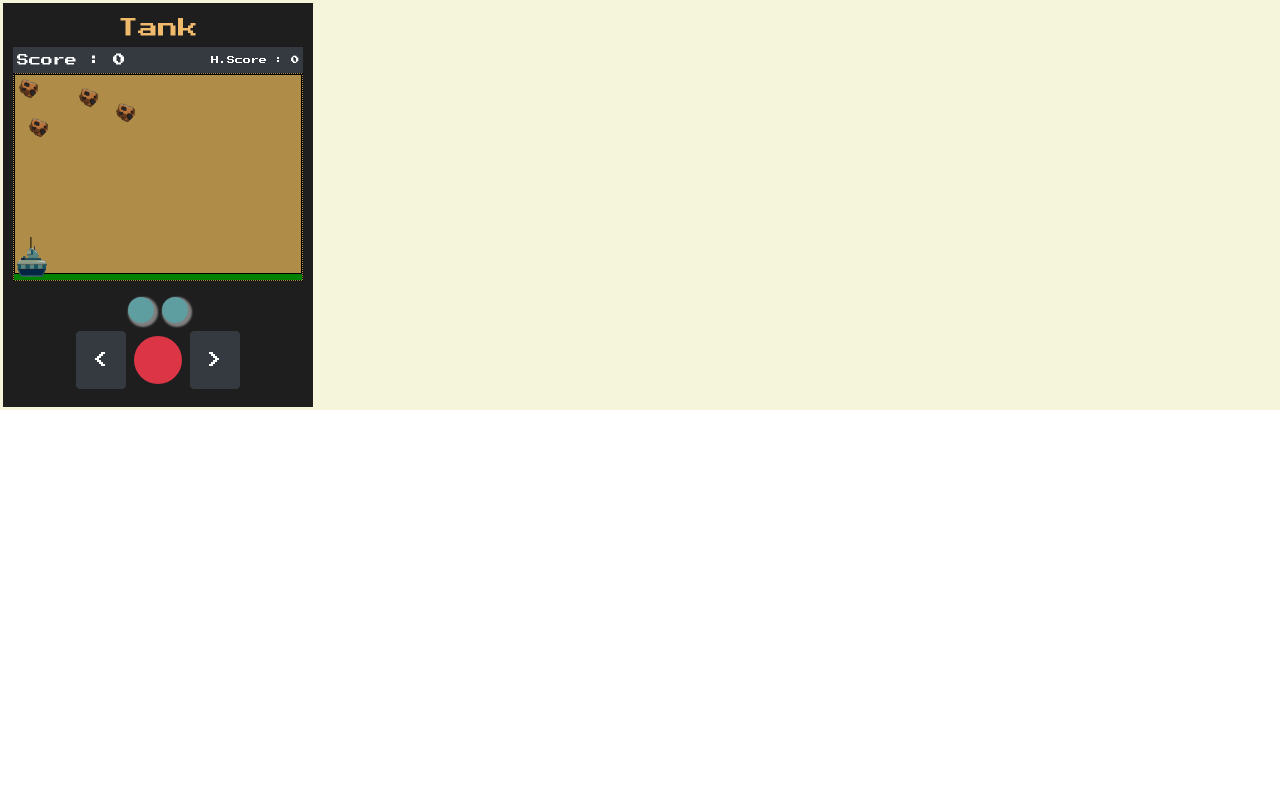
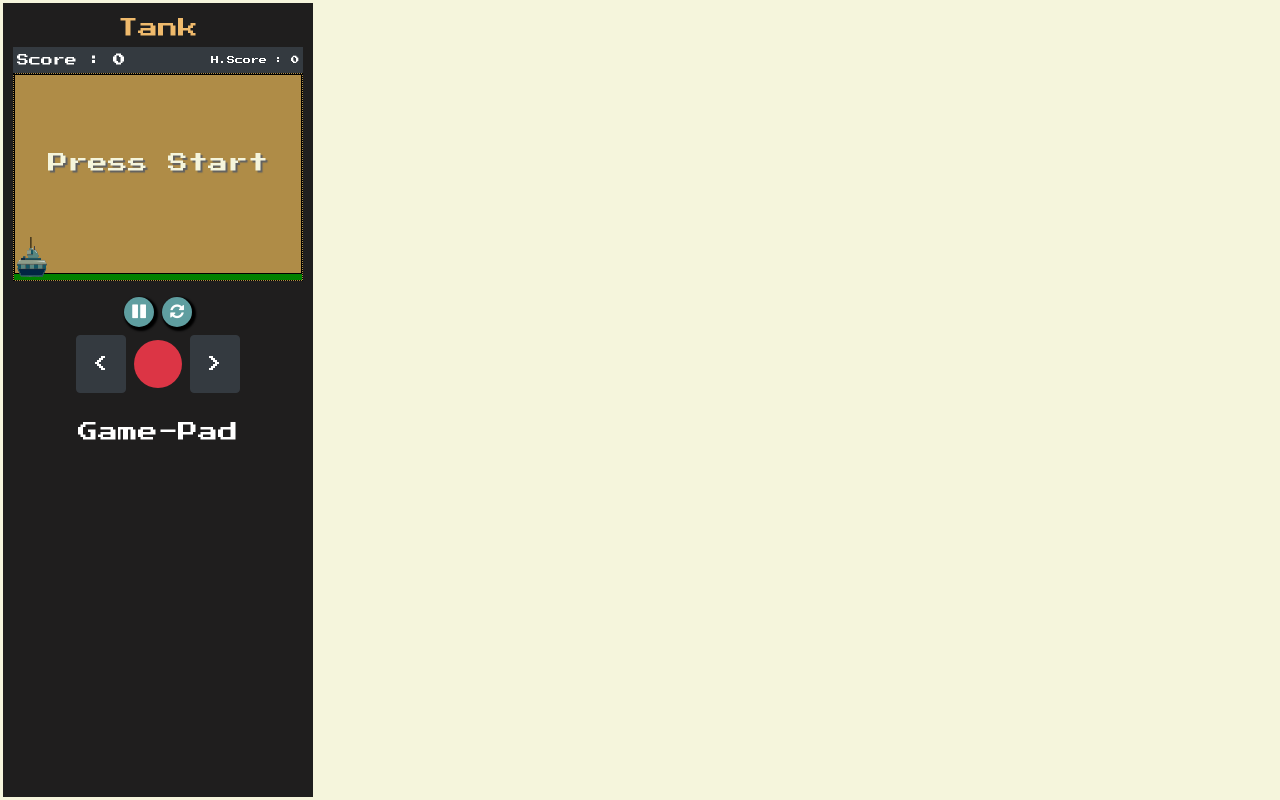
Before and after one commit to Ritvyk/Tank_Shoot, a plain HTML site: page index.html in a window 1280 px wide. Drawn offline with Linux system fonts and the light colour scheme.

Commit message:
Upadate UI

```diff
--- a/css/style.css
+++ b/css/style.css
@@ -10,6 +10,7 @@ body{
 #notification{
     position: absolute;
     top:160px;
+    z-index: 100;
     color:beige;
     text-shadow: 2px 2px 1px rgb(97, 97, 97);
     width: 100%;
@@ -29,12 +30,14 @@ body{
     background-color: beige;
     padding:3px;
     /* height: 540px; */
+    height:100vh;
 }
 .sub-wrapper{
     width:310px;
     background-color: rgb(31, 30, 30);
     padding: 10px;
     position: relative;
+    height:100%;
 }
 .window-container{
     position: relative;
@@ -83,10 +86,13 @@ border:1px solid black;
 }
 .c-btn{
     border-radius: 50%;
-    width: 20px;
+    width: 30px;
     background-color: cadetblue;
-    padding: 13px;
-    box-shadow: 2px 2px 2px 2px grey;
+    height:30px;
+    text-align: center;
+    color:white;
+    font-weight: 1.5;
+    box-shadow: 2px 2px 2px 2px black;
     cursor: pointer;
 }
 
--- a/index.html
+++ b/index.html
@@ -21,7 +21,7 @@
             <p class="font-bg p-0 text-center text-white text-primary m-0 mb-1">
                 Tank
             </p>
-            <!-- <p id="notification" class="font-bg text-center m-0 p-0">Press Start</p> -->
+            <p id="notification" class="font-bg text-center m-0 p-0">Press Start</p>
             <div class="bg-dark d-flex justify-content-between align-items-center text-white p-1">
                 <p class="p-0 m-0 text-center font-sm">
                     Score : <span id="score" class="font-weight-bold">0</span>
@@ -41,8 +41,8 @@
                         <img width="30px" height="40px" src="./character/shooter.png" alt="Player" id="player-model">
                     </div>
                     <!-- targets here -->
-                    <div class="target">
-                    </div>
+                    <!-- <div class="target">
+                    </div> -->
                 </div>
             </div>
             <div class="controls mt-3">
@@ -52,10 +52,10 @@
                     </div> -->
                     <div class="d-flex justify-content-center align-items-center">
                         <div class="action startgame c-btn">
-
+                            <i class=" action startgame fa fa-pause"></i>
                         </div>
-                        <div class="action startgame c-btn ml-2">
-
+                        <div class="action reload c-btn ml-2">
+                            <i class="action reload  fa fa-refresh"></i>
                         </div>
                     </div>
                     <div class="middle mt-2 mb-2 d-flex justify-content-center align-items-center">
@@ -75,9 +75,11 @@
                 </div>
             </div>
             <!-- controls ends here -->
-            <!-- <div class="sticker">
-
-            </div> -->
+            <div class="text-center mt-4">
+                <p class="m-0 p-0 text-white font-bg">
+                    Game-Pad
+                </p>
+            </div>
         </div>
         <!-- wrapper ends here -->
     </div>
--- a/js/main.js
+++ b/js/main.js
@@ -1,5 +1,5 @@
 //date : 18-feb 2020
-var score=0;
+var score = 0;
 function seeHit() {
     var targets = document.querySelectorAll(".target");
     var bullets = document.querySelectorAll(".bullet");
@@ -7,11 +7,11 @@ function seeHit() {
         var tempBulletPos = bullets[i].getBoundingClientRect();
         for (var j = 0; j < targets.length; j++) {
             var tempTargetPos = targets[j].getBoundingClientRect();
-            if ((tempBulletPos.x > tempTargetPos.x - 5 && tempBulletPos.x < tempTargetPos.x + 15)&&(tempBulletPos.y>tempTargetPos.y-5 && tempBulletPos.y<tempTargetPos.y+15)) {
+            if ((tempBulletPos.x > tempTargetPos.x - 5 && tempBulletPos.x < tempTargetPos.x + 15) && (tempBulletPos.y > tempTargetPos.y - 5 && tempBulletPos.y < tempTargetPos.y + 15)) {
                 document.getElementById("main-window").removeChild(targets[j]);
                 document.getElementById("game-window").removeChild(bullets[i]);
-                score+=5;
-                document.getElementById("score").innerText=score;
+                score += 5;
+                document.getElementById("score").innerText = score;
             }
         }
     }
@@ -36,7 +36,7 @@ class Player {
         var player = document.getElementById("player-model");
         var GW = UI.getWindowHW();
         var playerPos = UIControl.playerCurrentPosition();
-        console.log(playerPos);
+        // console.log(playerPos);
 
         if (playerPos.x + 10 < GW.width - 20) {
             player.style.left = (playerPos.x + 15) + "px";
@@ -46,10 +46,10 @@ class Player {
         var player = document.getElementById("player-model");
         var GW = UI.getWindowHW();
         var playerPos = UIControl.playerCurrentPosition();
-        console.log(playerPos);
+        // console.log(playerPos);
 
         if (playerPos.x > 10) {
-            player.style.left = (playerPos.x - 30) + "px";
+            player.style.left = (playerPos.x - 35) + "px";
         }
 
     }
@@ -89,7 +89,10 @@ class UIControl {
                 target.style.top = down + "px";
                 if (down + 30 > GW.height) {
                     document.getElementById("main-window").removeChild(target);
-                    alert("Game Over !");
+                    var notification=document.getElementById("notification");
+                    notification.innerText="Game Over!";
+                    notification.style.display="block";
+                    alert("Game Over!");
                     window.location.reload();
                 }
                 down++;
@@ -155,8 +158,8 @@ class Bullet {
         var playerPos = UIControl.playerCurrentPosition();
         // console.log(playerPos);
         var obj = {
-            "x": playerPos.x+8,
-            "y": playerPos.y-8
+            "x": playerPos.x + 8,
+            "y": playerPos.y - 8
         }
         return obj;
     }
@@ -192,20 +195,19 @@ document.body.onkeypress = function (e) {
     }
     else if (e.keyCode == 100) {
         Player.moveLeft();
-        console.log("left")
+        // console.log("left")
     }
     else if (e.keyCode == 97) {
         Player.moveRight();
-        console.log("right")
+        // console.log("right")
     }
 }
-document.getElementById("remote").addEventListener("click",function(e){
-    if(e.target.classList.contains("action"))
-    {
+document.getElementById("remote").addEventListener("click", function (e) {
+    if (e.target.classList.contains("action")) {
         if (e.target.classList.contains("moveleft")) {
 
             Player.moveRight();
-            console.log("left");
+            // console.log("left");
 
         }
         else if (e.target.classList.contains("shoot")) {
@@ -215,8 +217,15 @@ document.getElementById("remote").addEventListener("click",function(e){
         else if (e.target.classList.contains("moveright")) {
 
             Player.moveLeft();
-            console.log("right")
+            // console.log("right")
+        }
+        else if (e.target.classList.contains("startgame")) {
+            document.getElementById("notification").style.display = "none";
+            startGame();
+        }
+        else if (e.target.classList.contains("reload")) {
+            window.location.reload();
         }
     }
 })
-startGame();
+// startGame();
```
